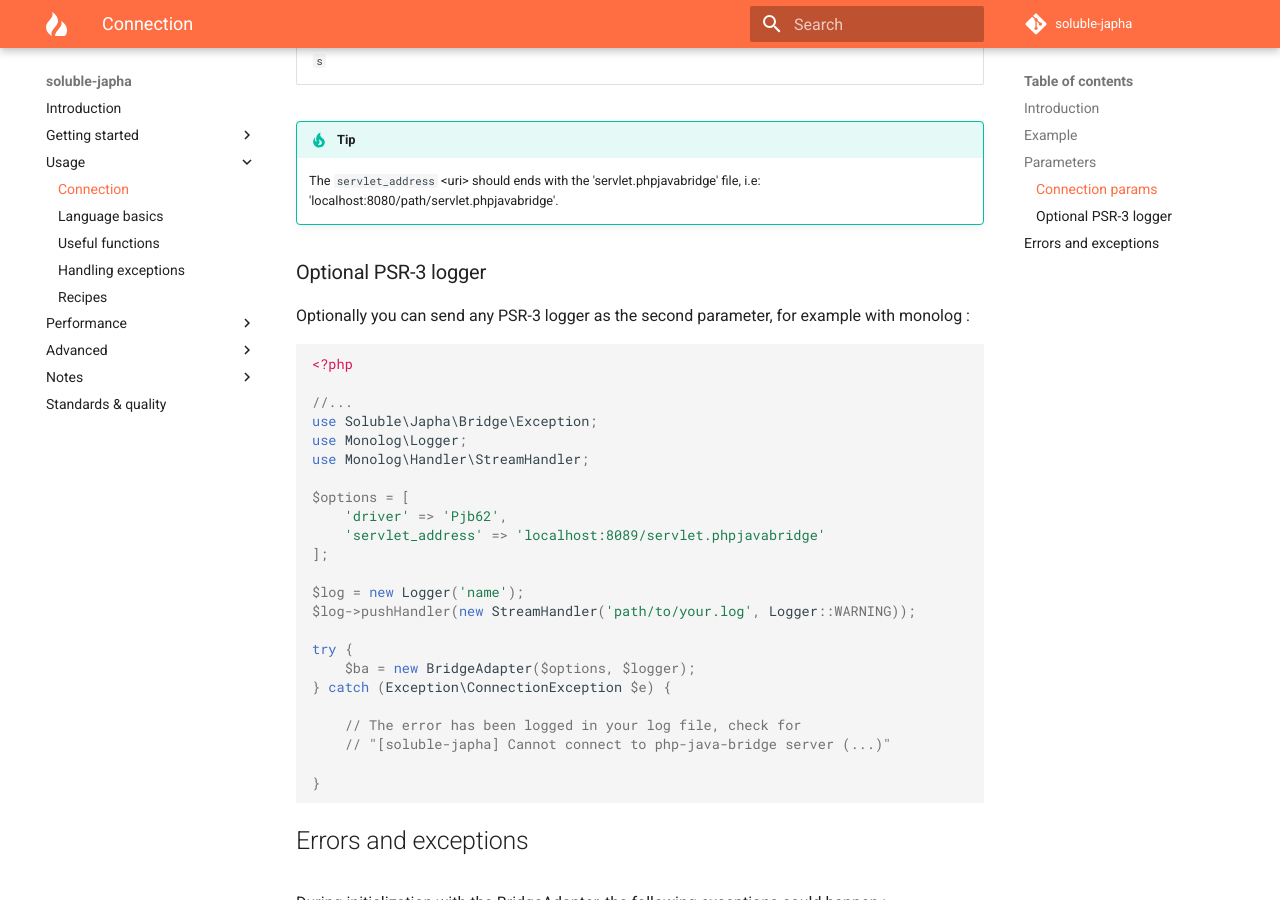
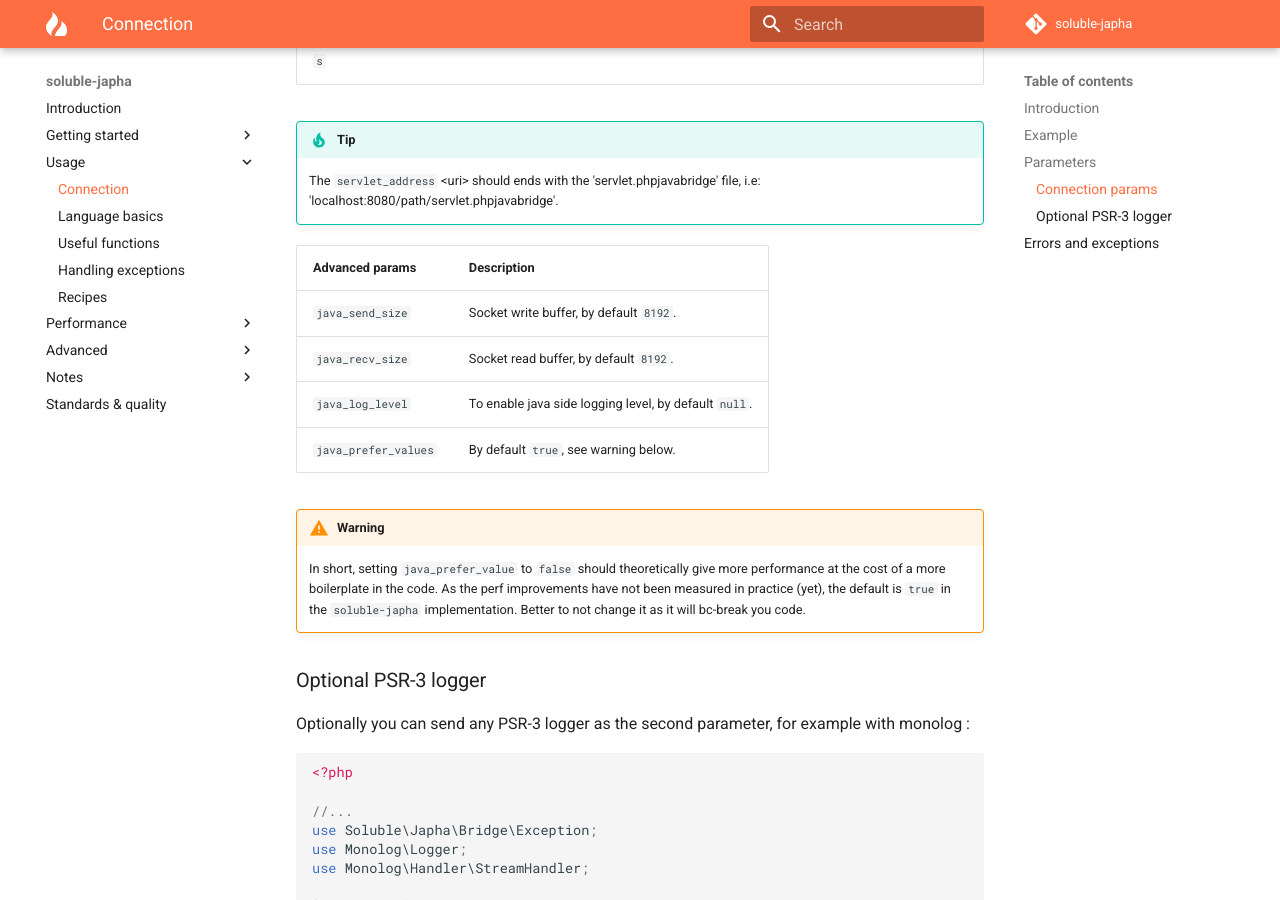
Before and after one commit to belgattitude/soluble-japha, an MkDocs documentation site: the page built from doc/bridge_connection.md, in a window 1280 px wide and 900 px high, scrolled down 1062 px. Built offline with MkDocs 1.6.1 and Material for MkDocs 9.7.7, drawn with Linux system fonts in a browser that asks for light colours; comment, search, counter and statistics services are not loaded; old or Windows-style settings are respelled for this version of MkDocs.

Commit message:
Added doc about advanced parameters for connection

```diff
--- a/doc/bridge_connection.md
+++ b/doc/bridge_connection.md
@@ -46,6 +46,21 @@ The `Soluble\Japha\Bridge\Adapter` constructor require `$options`, an associativ
     The `servlet_address` &lt;uri&gt; should ends with the 'servlet.phpjavabridge' file,
     i.e: 'localhost:8080/path/servlet.phpjavabridge'.
 
+
+| Advanced params     | Description                              |
+|---------------------|------------------------------------------|
+|`java_send_size`     | Socket write buffer, by default `8192`. |
+|`java_recv_size`     | Socket read buffer, by default `8192`. |
+|`java_log_level`     | To enable java side logging level, by default `null`. |
+|`java_prefer_values` | By default `true`, see warning below. |
+
+!!! warning
+    In short, setting `java_prefer_value` to `false` should theoretically give
+    more performance at the cost of a more boilerplate in the code. As the perf
+    improvements have not been measured in practice (yet), the default is `true` in the
+    `soluble-japha` implementation. Better to not change it as it will bc-break
+    you code.
+
 ### Optional PSR-3 logger
 
 Optionally you can send any PSR-3 logger as the second parameter, for example with monolog :
```
Also changed, not shown: 1 other file.
